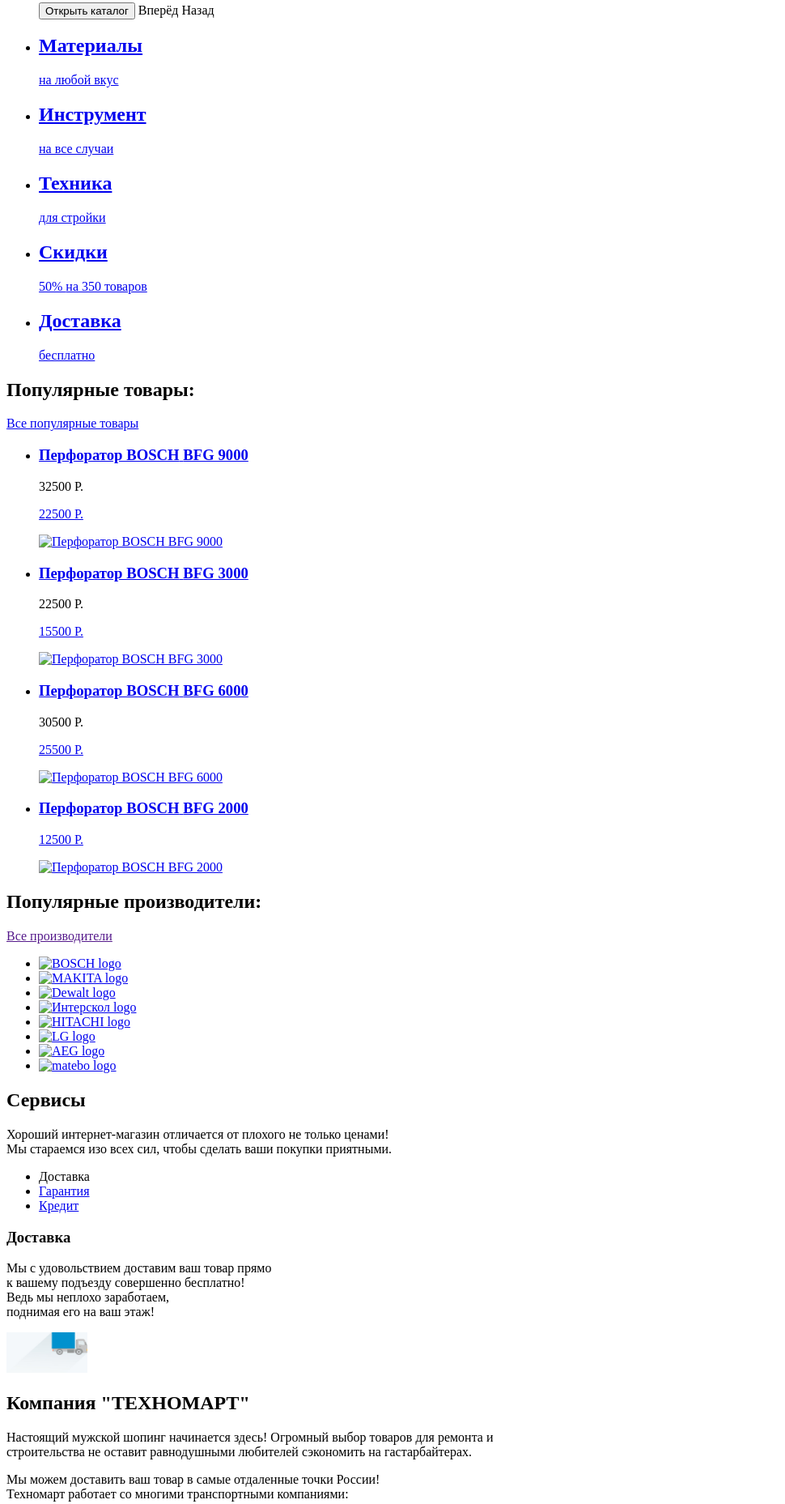
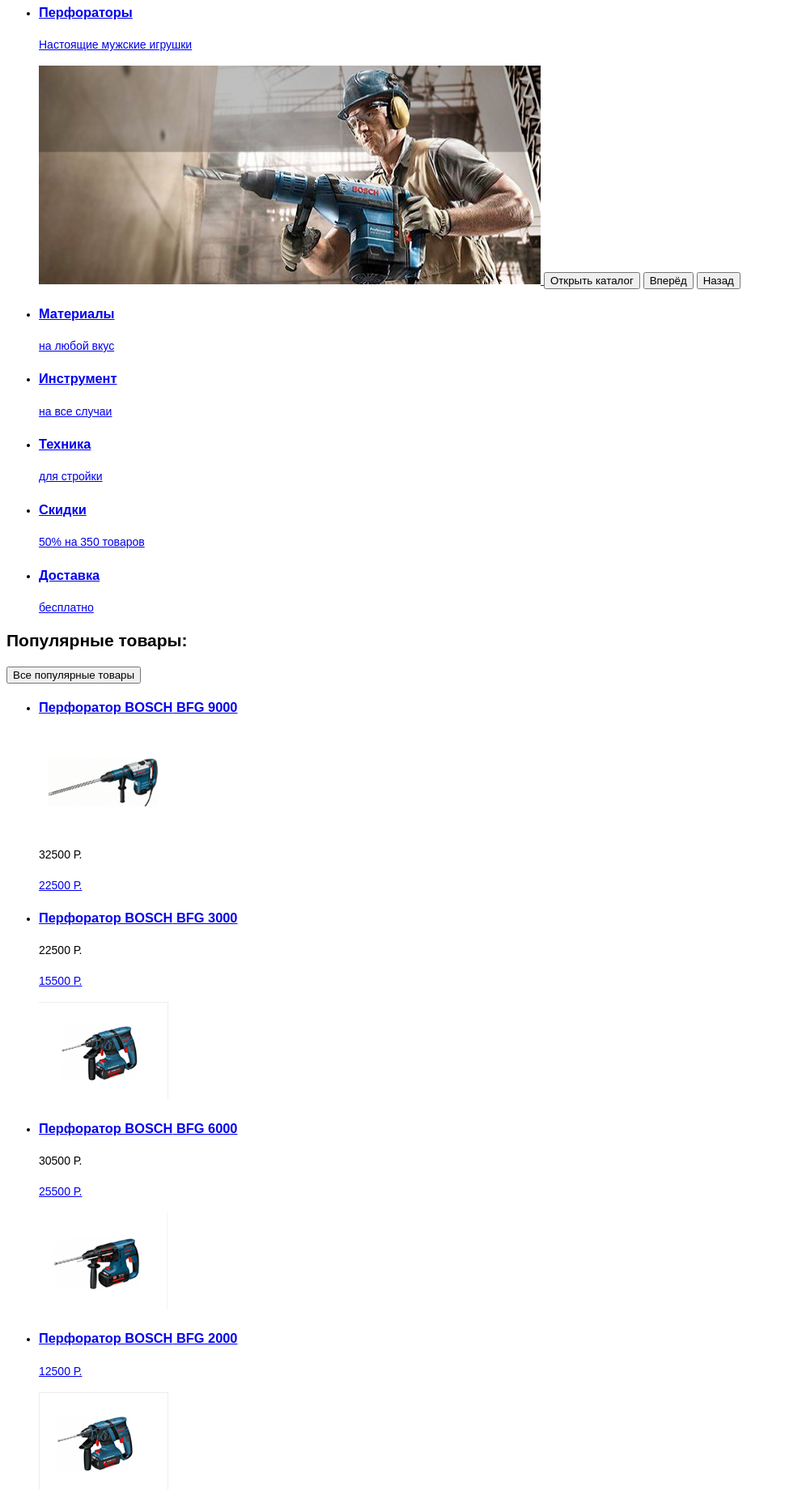
Before and after one commit to TalDmitrii/455709-technomart, a plain HTML site: page index.html in a window 1280 px wide. Shown: the part 518-2375 px from the top of the page at 81% size, without its empty margins (0-970 px from the left). Drawn offline with Linux system fonts and the light colour scheme.

Commit message:
HomeWork-3
Добавил и подключил изображения, редактировал код.

```diff
--- /dev/null
+++ b/css/style.css
@@ -0,0 +1,23 @@
+body {
+  font-size: 14px;
+  line-height: 24px;
+  color: #000000;
+  font-weight: normal;
+  font-family: sans-serif;
+}
+
+.h2-style {
+  font-size: 30px;
+  line-height: 30px;
+  color: #000000;
+  font-weight: normal;
+  font-family: sans-serif;
+}
+
+.h3-style {
+  font-size: 24px;
+  line-height: 30px;
+  color: #000000;
+  font-weight: normal;
+  font-family: sans-serif;
+}
--- a/index.html
+++ b/index.html
@@ -3,6 +3,7 @@
 <html>
   <head lang="ru">
     <meta charset="utf-8">
+    <link href="css/style.css" rel="stylesheet">
     <title>Техномарт</title>
   </head>
   <body>
@@ -53,23 +54,24 @@
               <a href="#">
                 <h3>Перфораторы</h3>
                 <p>Настоящие мужские игрушки</p>
+                <img src="img/slider-1.jpg" width="620" height="270" alt="Техномарт">
               </a>
               <button class="catalog-button-open">Открыть каталог</button>
-              <span class="catalog-button-next">Вперёд</span>
-              <span class="catalog-button-back">Назад</span>
+              <button class="catalog-button-next">Вперёд</button>
+              <button class="catalog-button-back">Назад</button>
             </li>
-            <li class="materials-group"><a href="#"><h2>Материалы</h2> <span>на любой вкус</span></a></li>
-            <li class="instrument-group"><a href="#"><h2>Инструмент</h2> <span>на все случаи</span></a></li>
-            <li class="technique-group"><a href="#"><h2>Техника</h2> <span>для стройки</span></a></li>
-            <li class="sales-group"><a href="#"><h2>Скидки</h2> 50% <span>на 350 товаров</span></a></li>
-            <li class="delivery-group"><a href="#"><h2>Доставка</h2> <span>бесплатно</span></a></li>
+            <li class="materials-group"><a href="#"><h3>Материалы</h3> <span>на любой вкус</span></a></li>
+            <li class="instrument-group"><a href="#"><h3>Инструмент</h3> <span>на все случаи</span></a></li>
+            <li class="technique-group"><a href="#"><h3>Техника</h3> <span>для стройки</span></a></li>
+            <li class="sales-group"><a href="#"><h3>Скидки</h3> 50% <span>на 350 товаров</span></a></li>
+            <li class="delivery-group"><a href="#"><h3>Доставка</h3> <span>бесплатно</span></a></li>
           </ul>
       </section>
       <section class="popular-product">
         <header class="section-pop-product-top">
           <h2>Популярные товары:</h2>
           <a href="#">
-            <span>Все популярные товары</span>
+            <button>Все популярные товары</button>
           </a>
         </header>
         <ul class="popular-product-list">
@@ -80,14 +82,10 @@
                 <span class="product-item-title">BFG 9000</span>
               </a>
             </h3>
+            <img src="img/Perf-9000.png" width="160" height="120" alt="Perforator">
             <p class="price-without-sale">32500 Р.</p>
             <p class="product-item-price">
               <a class="button" href="#">22500 Р.</a>
-            </p>
-            <p class="product-image">
-              <a href="product-item.html">
-                <img src="img/product-1.jpg" width="200" height="250" alt="Перфоратор BOSCH BFG 9000">
-              </a>
             </p>
           </li>
           <li class="popular-product-item">
@@ -101,11 +99,7 @@
             <p class="product-item-price">
               <a class="button" href="#">15500 Р.</a>
             </p>
-            <p class="product-image">
-              <a href="product-item.html">
-                <img src="img/product-2.jpg" width="200" height="250" alt="Перфоратор BOSCH BFG 3000">
-              </a>
-            </p>
+            <img src="img/Perf-3000.png" width="160" height="120" alt="Perforator">
           </li>
           <li class="popular-product-item">
             <h3>
@@ -118,11 +112,7 @@
             <p class="product-item-price">
               <a class="button" href="#">25500 Р.</a>
             </p>
-            <p class="product-image">
-              <a href="product-item.html">
-                <img src="img/product-3.jpg" width="200" height="250" alt="Перфоратор BOSCH BFG 6000">
-              </a>
-            </p>
+            <img src="img/Perf-6000.png" width="160" height="120" alt="Perforator">
           </li>
           <li class="popular-product-item">
             <h3>
@@ -134,11 +124,7 @@
             <p class="product-item-price">
               <a class="button" href="#">12500 Р.</a>
             </p>
-            <p class="product-image new-product">
-              <a href="product-item.html">
-                <img src="img/product-4.jpg" width="200" height="250" alt="Перфоратор BOSCH BFG 2000">
-              </a>
-            </p>
+            <img src="img/Perf-2000.png" width="160" height="120" alt="Perforator">
           </li>
         </ul>
       </section>
@@ -152,45 +138,45 @@
         <ul>
           <li>
             <a href="#">
-              <img src="img/BOSCH.jpg" width="200" height="200" alt="BOSCH logo">
+              <img src="img/bosch.png" width="100" height="100" alt="BOSCH logo">
             </a>
           </li>
           <li>
             <a href="#">
-              <img src="img/MAKITA.jpg" width="200" height="200" alt="MAKITA logo">
+              <img src="img/Makita.png" width="100" height="100" alt="MAKITA logo">
             </a>
           </li>
           <li>
             <a href="#">
-              <img src="img/Dewalt.jpg" width="200" height="200" alt="Dewalt logo">
+              <img src="img/DeWALT.png" width="100" height="100" alt="Dewalt logo">
             </a>
           </li>
           <li>
             <a href="#">
-              <img src="img/Интерскол.jpg" width="200" height="200" alt="Интерскол logo">
+              <img src="img/Интерскол.png" width="100" height="100" alt="Интерскол logo">
             </a>
           </li>
           <li>
             <a href="#">
-              <img src="img/HITACHI.jpg" width="200" height="200" alt="HITACHI logo">
+              <img src="img/Hitachi.png" width="100" height="100" alt="HITACHI logo">
             </a>
           </li>
           <li>
             <a href="#">
-              <img src="img/LG.jpg" width="200" height="200" alt="LG logo">
+              <img src="img/LG.png" width="100" height="100" alt="LG logo">
             </a>
           </li>
           <li>
             <a href="#">
-              <img src="img/AEG.jpg" width="200" height="200" alt="AEG logo">
+              <img src="img/AEG.png" width="100" height="100" alt="AEG logo">
             </a>
           </li>
           <li>
             <a href="#">
-              <img src="img/metabo.jpg" width="200" height="200" alt="matebo logo">
+              <img src="img/Metabo.png" width="100" height="100" alt="matebo logo">
             </a>
           </li>
-        </ul>
+        <.png
       </section>
       <section class="service">
         <h2>Сервисы</h2>
@@ -198,7 +184,18 @@
           Мы стараемся изо всех сил, чтобы сделать ваши покупки приятными.
         </p>
         <ul>
-          <li class="current-list-item">Доставка</li>
+          <li class="current-list-item">
+            <div class="service-delivery">
+              <h3>Доставка</h3>
+              <p>
+                Мы с удовольствием доставим ваш товар прямо<br>
+                к вашему подъезду совершенно бесплатно!<br>
+                Ведь мы неплохо заработаем,<br>
+                поднимая его на ваш этаж!
+              </p>
+              <img src="img/truck.jpg" width="100" height="50" alt="image">
+            </div>
+          </li>
           <li>
             <a href="#">Гарантия</a>
           </li>
@@ -206,16 +203,6 @@
             <a href="#">Кредит</a>
           </li>
         </ul>
-        <div class="service-delivery">
-          <h3>Доставка</h3>
-          <p>
-            Мы с удовольствием доставим ваш товар прямо<br>
-            к вашему подъезду совершенно бесплатно!<br>
-            Ведь мы неплохо заработаем,<br>
-            поднимая его на ваш этаж!
-          </p>
-          <img src="img/truck.jpg" width="100" height="50" alt="image">
-        </div>
       </section>
       <section class="about-us two-thirds-width">
         <h2>Компания "ТЕХНОМАРТ"</h2>
@@ -233,7 +220,7 @@
           <li>ЖелДорЭкспедиция</li>
         </ul>
         <a href="index.html">
-          <span>Подробнее о компании</span>
+          <button>Подробнее о компании</button>
         </a>
       </section>
       <section class="contacts one-thirds-width">
@@ -243,10 +230,10 @@
           заехав в наш офис:
         </p>
         <a href="map.html">
-          <img src="map.jpg" width="100" height="50" alt="image">
+          <img src="img/minimap.jpg" width="100" height="50" alt="image">
         </a>
         <a href="#">
-          <span>Заблудились? Пишите нам!</span>
+          <button>Заблудились? Пишите нам!</button>
         </a>
       </section>
     </main>
```
Also changed, not shown: catalog.html (+10 -44 lines), img/minimap.jpg (renamed from img/Слой 5.jpg), img/slider-1.jpg (renamed from img/slider 1.jpg).
